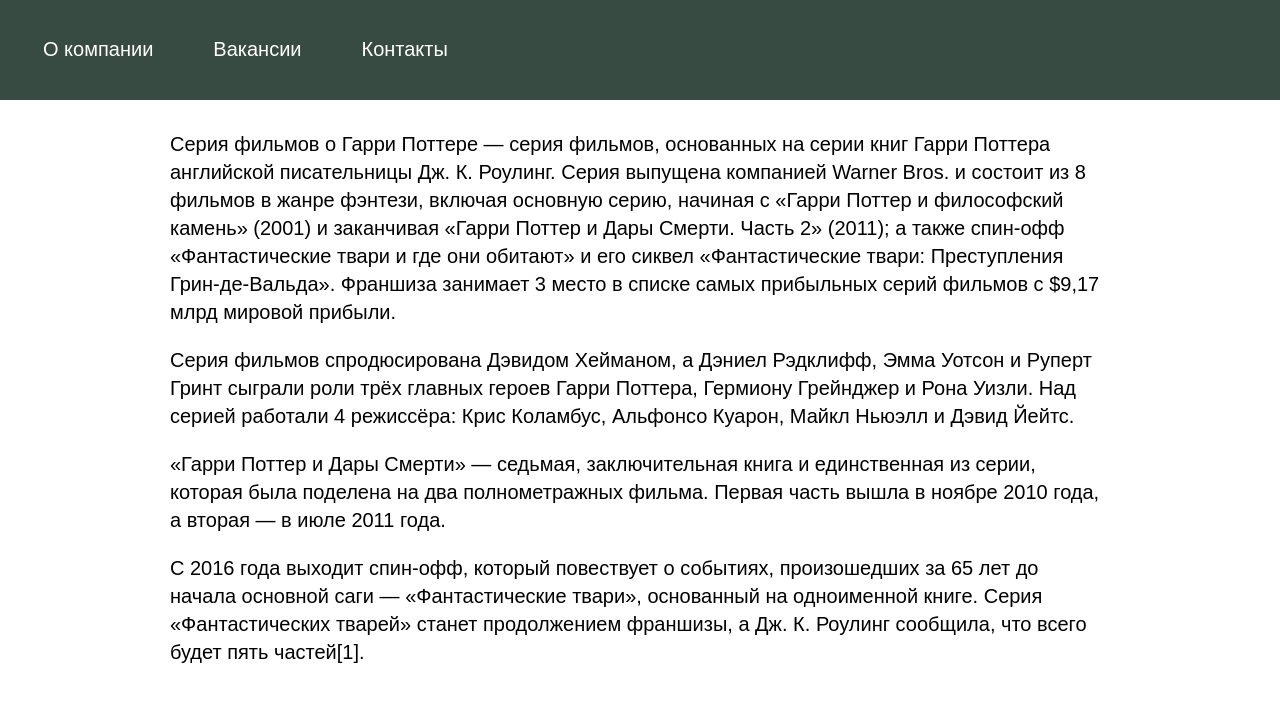
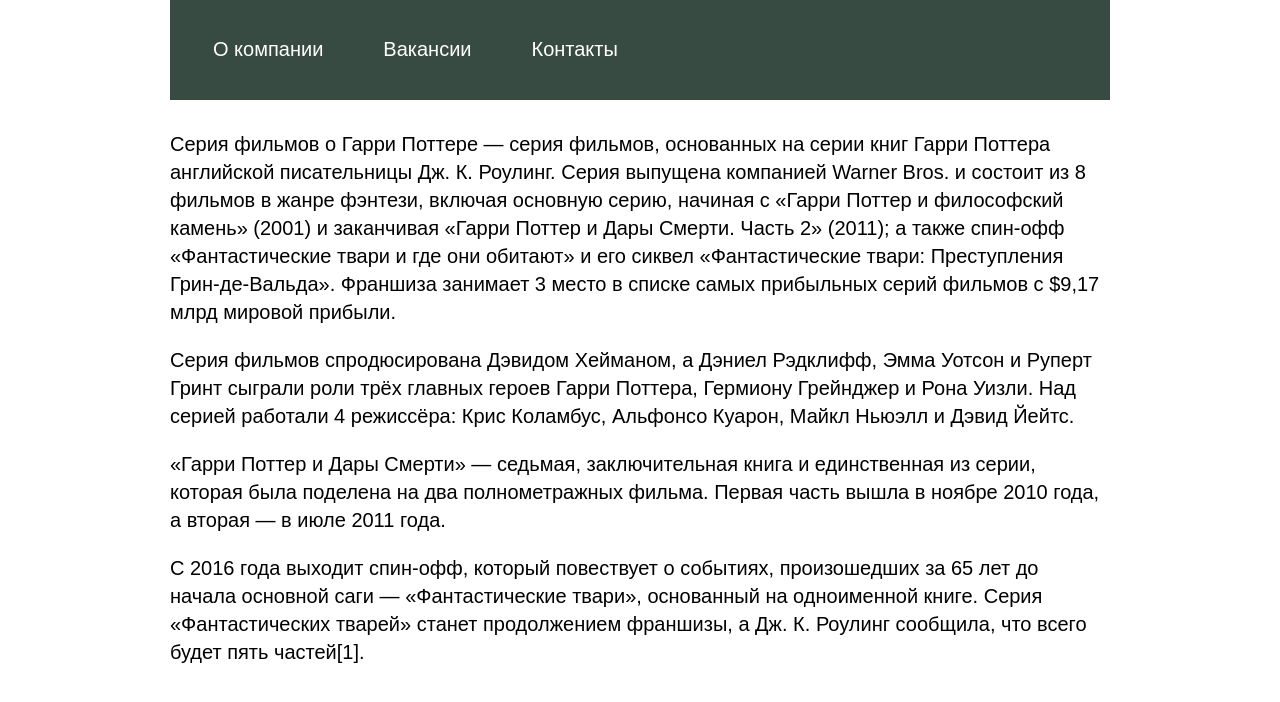
Before and after one commit to pravdin97/layout, a plain HTML site: page index.html in a window 1280 px wide. Drawn offline with Linux system fonts and the light colour scheme.

Commit message:
поправлена ширина хедера

```diff
--- a/style.css
+++ b/style.css
@@ -7,9 +7,9 @@ body {
   top: 0;
   left: 0;
   background-color: #384B42;
-  min-width: 1024px;
   height: 100px;
-  min-height: 100px;
+  width: 940px;
+  margin: 0 auto;
 }
 
 .nav {
```
